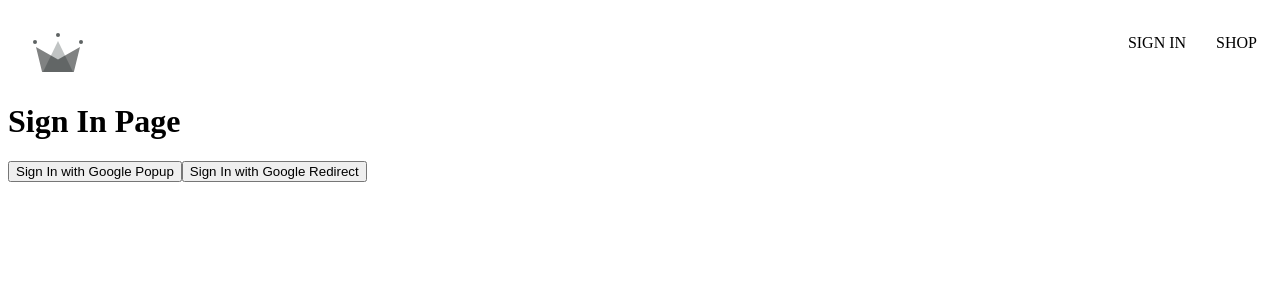
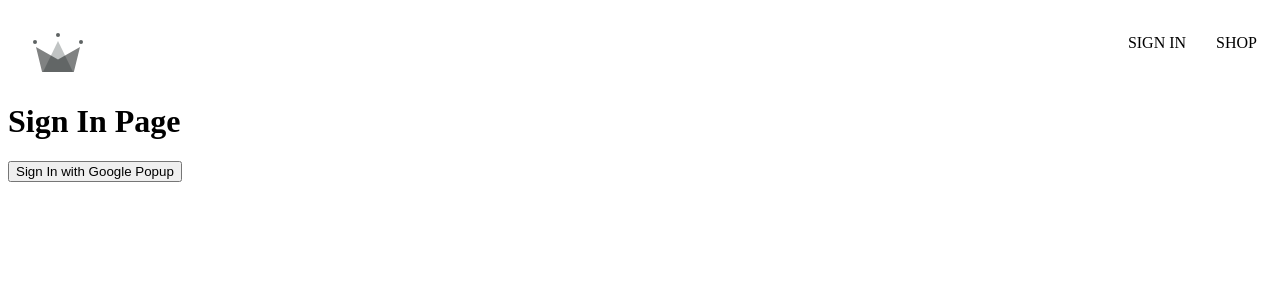
Before and after one commit to sriganth3/react-ecomm-shop, a React (Create React App) app: page /sign-in in a window 1280 px wide. Shown: the top 300 px of the page. Built offline with nearby package versions, Linux system fonts and the light colour scheme; no server answers; the HTML template or start-up script is replaced by a standard one.

Commit message:
Clean Up - Refer this commit for redirect implementation using useEffect

```diff
--- a/src/routes/sign-in/sign-in.component.jsx
+++ b/src/routes/sign-in/sign-in.component.jsx
@@ -1,19 +1,6 @@
-import { useEffect } from "react";
-import { getRedirectResult } from "firebase/auth";
-import { auth, signInWithGooglePopup, createUserDocumentFromAuth, signInWithGoogleRedirect } from "../../utils/firebase.utils";
+import { signInWithGooglePopup, createUserDocumentFromAuth } from "../../utils/firebase.utils";
 
 const SignIn = () => {
-
-    useEffect( () => {
-        async function fetchAuth(){
-            const response = await getRedirectResult(auth);
-            if(response){
-                const userDocRef = await createUserDocumentFromAuth(response.user);
-            }
-        }
-
-        fetchAuth();
-    }, [ ]);
 
     const logGoogleUser = async() => {
         const response = await signInWithGooglePopup();
@@ -22,22 +9,12 @@ const SignIn = () => {
         const userDocRef = await createUserDocumentFromAuth(response.user);
     }
 
-    // const logGoogleRedirectUser = async() => {
-    //     const response = await signInWithGoogleRedirect();
-    //     console.log(response);
-
-    //     const userDocRef = await createUserDocumentFromAuth(response.user);
-    // }
-
     return (
         <div>
             <h1>Sign In Page</h1>
             <button onClick={logGoogleUser}>
                 Sign In with Google Popup
             </button>
-            <button onClick={signInWithGoogleRedirect}>
-                Sign In with Google Redirect
-            </button>
         </div>
     )
 }
--- a/src/utils/firebase.utils.js
+++ b/src/utils/firebase.utils.js
@@ -1,5 +1,5 @@
 import { initializeApp } from 'firebase/app';
-import {getAuth, signInWithRedirect, signInWithPopup, GoogleAuthProvider} from 'firebase/auth';
+import {getAuth, signInWithPopup, GoogleAuthProvider} from 'firebase/auth';
 import { getFirestore, doc, getDoc, setDoc } from 'firebase/firestore';
 
 
@@ -14,7 +14,6 @@ const firebaseConfig = {
 
 export default firebaseConfig;
 
-// console.log("Firebase Config:", firebaseConfig);
 // Initialize Firebase
 const app = initializeApp(firebaseConfig);
 
@@ -26,7 +25,6 @@ prompt: "select_account"
 
 export const auth = getAuth();
 export const signInWithGooglePopup = () => signInWithPopup(auth, googleProvider);
-export const signInWithGoogleRedirect = () => signInWithRedirect(auth, googleProvider);
 
 export const db = getFirestore();
 
```
